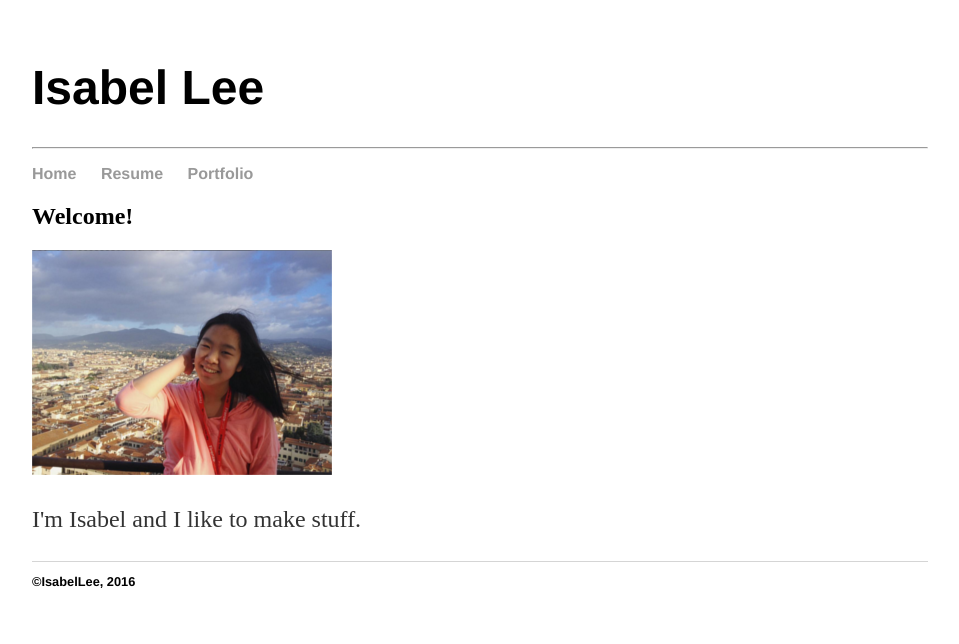
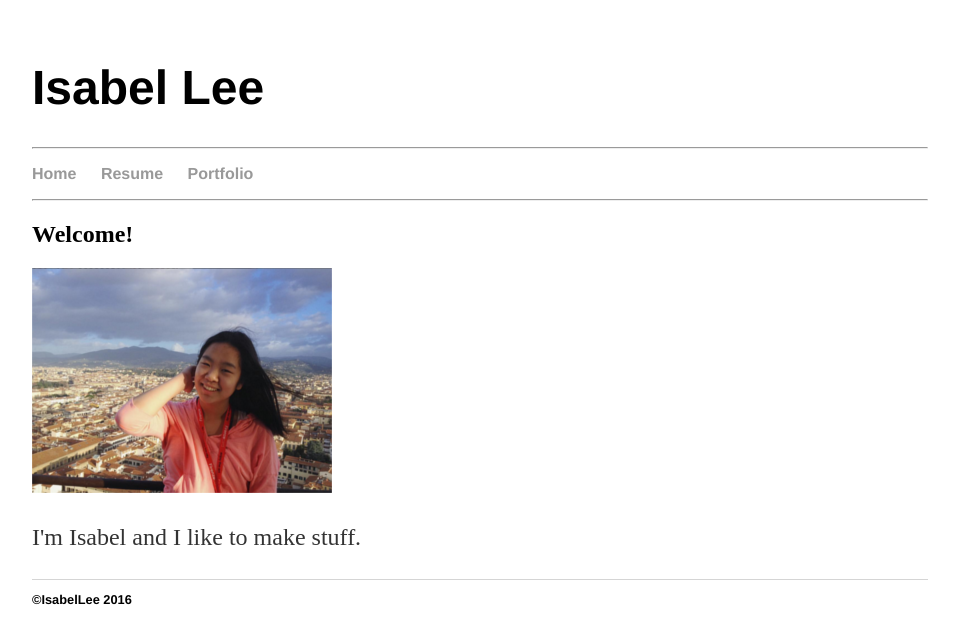
Before and after one commit to isabelringing1/old_website, a Jekyll site: the page built from index.html, in a window 1280 px wide. Shown: the top 644 px of the page, without its empty margins (160-1119 px from the left). Built offline with Jekyll 4.4.1, drawn with Linux system fonts in a browser that asks for light colours.

Commit message:
Update default.html

```diff
--- a/_layouts/default.html
+++ b/_layouts/default.html
@@ -14,6 +14,7 @@
 	        		<li><a href="/resume">Resume</a></li>
 	        		<li><a href="/portfolio">Portfolio</a></li>
 	    		</ul>
+	    		<hr>
 			</nav>
 			<div class="container">
 
@@ -22,7 +23,7 @@
 			</div><!-- /.container -->
 			<footer>
 	    		<ul>
-	        		<li>©IsabelLee, 2016</li>
+	        		<li>©IsabelLee 2016</li>
 				</ul>
 			</footer>
 		</body>
```
